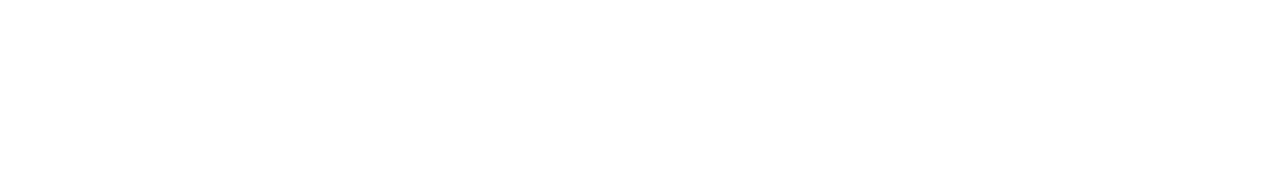
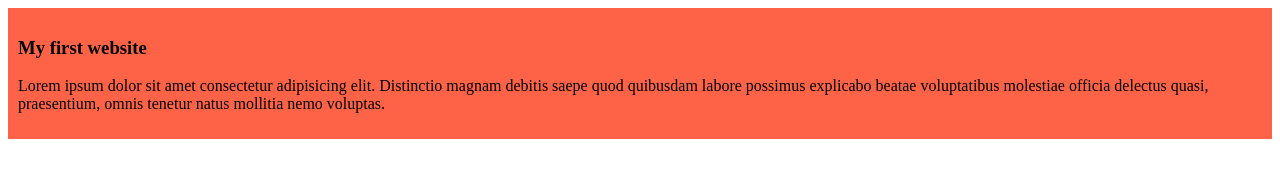
Before and after one commit to Mabrur-khalid/my-simple-website, a plain HTML site: page index.html in a window 1280 px wide. Drawn offline with Linux system fonts and the light colour scheme.

Commit message:
added the first blog

```diff
--- a/index.html
+++ b/index.html
@@ -4,8 +4,12 @@
     <meta charset="UTF-8">
     <meta name="viewport" content="width=device-width, initial-scale=1.0">
     <title>My simple website</title>
+    <link rel="stylesheet" href="styles/blog.css">
 </head>
 <body>
-
+    <div>
+        <h3>My first website</h3>
+    <p>Lorem ipsum dolor sit amet consectetur adipisicing elit. Distinctio magnam debitis saepe quod quibusdam labore possimus explicabo beatae voluptatibus molestiae officia delectus quasi, praesentium, omnis tenetur natus mollitia nemo voluptas.</p>
+    </div>
 </body>
 </html>
--- /dev/null
+++ b/styles/blog.css
@@ -0,0 +1,4 @@
+div{
+    background-color: tomato;
+    padding: 10px;
+}
```
